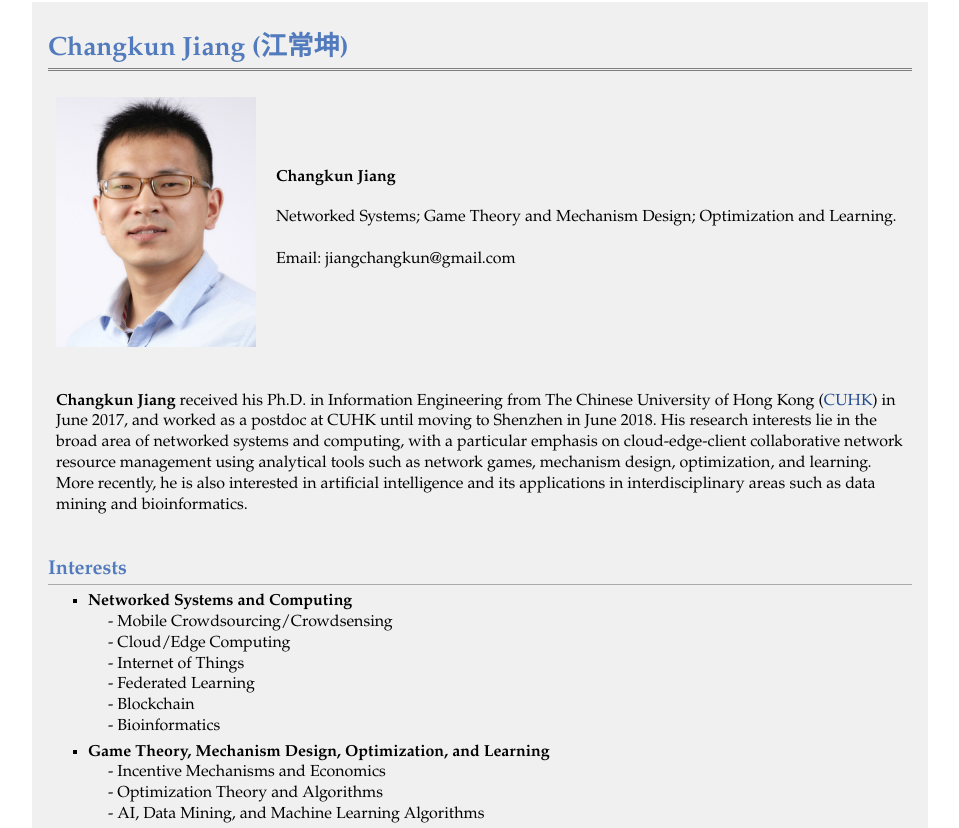
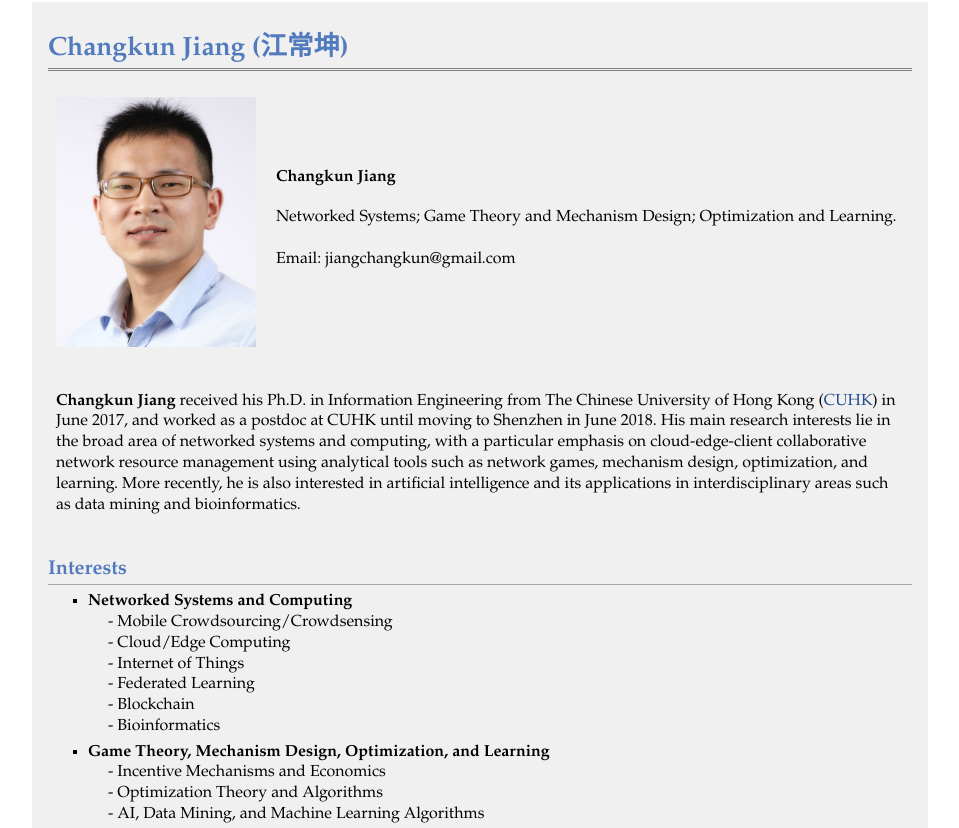
Before and after one commit to changkun-jiang/changkun-jiang.github.io, a plain HTML site: page index.html in a window 1280 px wide. Shown: the top 828 px of the page, without its empty margins (160-1119 px from the left). Drawn offline with nearby package versions, Linux system fonts and the light colour scheme.

Commit message:
Update index.html

```diff
--- a/index.html
+++ b/index.html
@@ -40,7 +40,7 @@ Email: jiangchangkun@gmail.com<br>
 	<tr>
 <td align="left" colspan=2><p>
 <b><font size=3>Changkun Jiang</font></b> received his Ph.D. in Information Engineering from The Chinese University of Hong Kong (<a href="http://www.cuhk.edu.hk/" target="blank">CUHK</a>) in June 2017, and worked as a postdoc at CUHK until moving to Shenzhen in June 2018.
-His research interests lie in the broad area of networked systems and computing, with a particular emphasis on cloud-edge-client collaborative network resource management using analytical tools such as network games, mechanism design, optimization, and learning. More recently, he is also interested in artificial intelligence and its applications in interdisciplinary areas such as data mining and bioinformatics.
+His main research interests lie in the broad area of networked systems and computing, with a particular emphasis on cloud-edge-client collaborative network resource management using analytical tools such as network games, mechanism design, optimization, and learning. More recently, he is also interested in artificial intelligence and its applications in interdisciplinary areas such as data mining and bioinformatics.
 </td></tr>
 </tbody></table>
 
```
